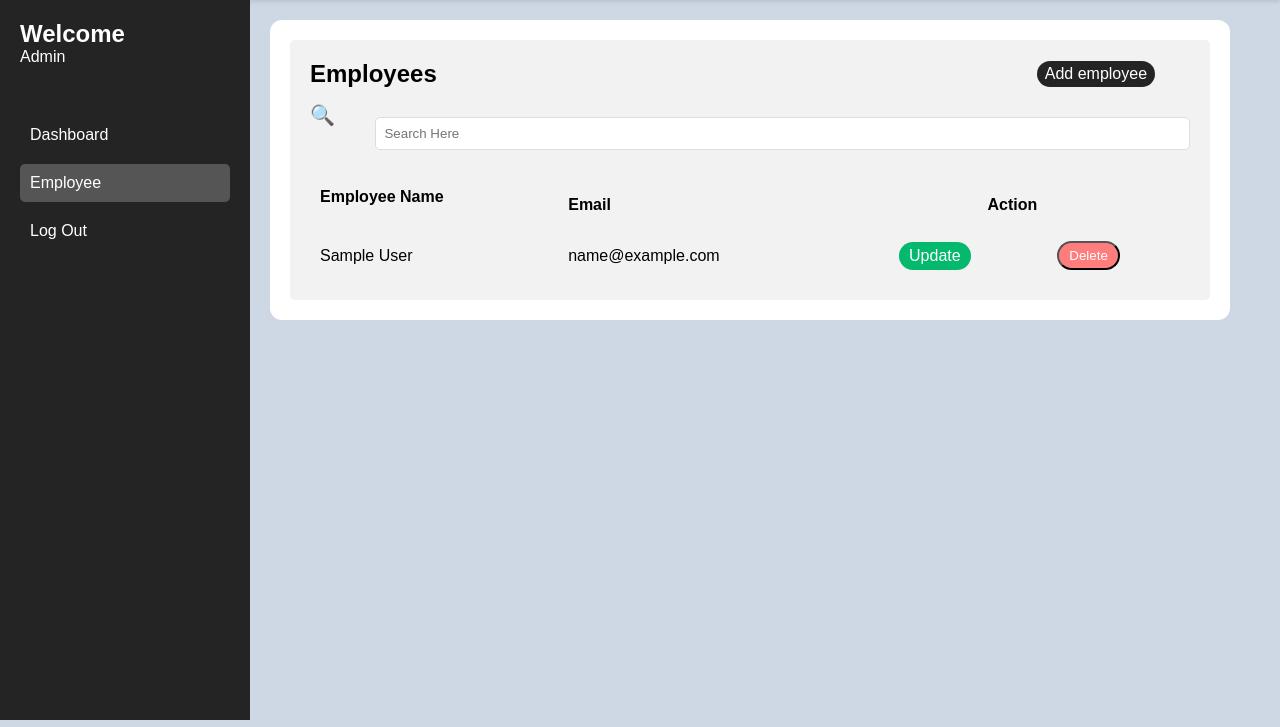
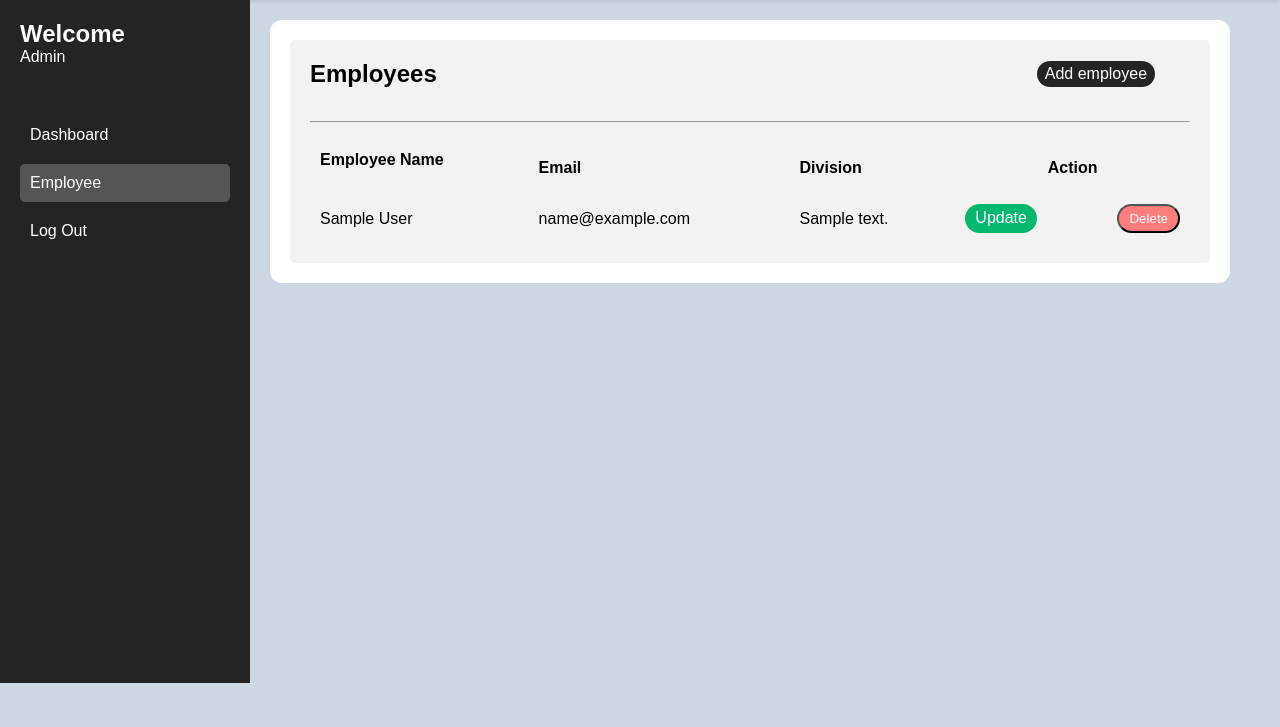
Before and after one commit to overlogic-universe/employee-management-system, a PHP site: page /employee in a window 1280 px wide. Shown: the part 73-800 px from the top of the page. Run offline with PHP 8.4, Linux system fonts and the light colour scheme; the visitor is signed in with stand-in values (Sample User, id 1); tables that the repository leaves empty or names only in its code hold one stand-in row (values such as "Sample post").

Commit message:
feat: add update & delete employee data

```diff
--- a/core/routes/web.php
+++ b/core/routes/web.php
@@ -19,5 +19,6 @@ Route::middleware('')->group(function () {
     Route::post('/edit-employee-process', [EmployeeController::class, "editEmployeeProcess"]);
     Route::get('/add-employee', [EmployeeController::class, "addEmployee"]);
     Route::post('/add-employee-process', [EmployeeController::class, "addEmployeeProcess"]);
+    Route::post('/delete-employee-process/{id}', [EmployeeController::class, "deleteEmployeeProcess"]);
     Route::get('/permission', [EmployeeController::class, "permission"]);
 });
--- a/features/employee/controllers/employee_controller.php
+++ b/features/employee/controllers/employee_controller.php
@@ -11,13 +11,15 @@ class EmployeeController
     public static function index()
     {
         $employees = EmployeeRepository::fetchEmployees();
-        return view("employee", "index", ['employees' => $employees]);
+        $divisions = DivisionRepository::fetchDivisions();
+        return view("employee", "index", ['employees' => $employees, 'divisions' => $divisions]);
     }
 
     public static function employee()
     {
         $employees = EmployeeRepository::fetchEmployees();
-        return view("employee", "employee", ['employees' => $employees]);
+        $divisions = DivisionRepository::fetchDivisions();
+        return view("employee", "employee", ['employees' => $employees, 'divisions' => $divisions]);
     }
 
     public static function addEmployee()
@@ -65,10 +67,9 @@ class EmployeeController
             $employee_name = $_POST['employee_name'];
             $division_id = $_POST['division_id'];
             $email = $_POST['email'];
-            $status = $_POST['status']; // tambahkan pengambilan status
 
-            if (!empty($employee_name) && !empty($division_id) && !empty($email) && !empty($status)) {
-                $employee = new Employee($employee_id, $employee_name, $division_id, $email, $status);
+            if (!empty($employee_name) && !empty($division_id) && !empty($email)) {
+                $employee = new Employee($employee_id, $employee_name, $division_id, $email, null);
                 if (EmployeeRepository::updateEmployee($employee)) {
                     header("Location: /employee");
                 } else {
@@ -82,6 +83,20 @@ class EmployeeController
         mysqli_close($conn);
     }
 
+    public static function deleteEmployeeProcess($id)
+    {
+        if ($_SERVER['REQUEST_METHOD'] === 'POST') {
+
+            // Memanggil method static delete pada class EmployeeRepository
+            // yang berisi query untuk melakukan delete
+            if (EmployeeRepository::deleteEmployee($id)) {
+                header("Location: /employee"); // Redirect ke halaman employee saat sukses
+            } else {
+                echo "Error: Unable to delete employee.";
+            }
+        }
+    }
+
     public static function permission()
     {
         return view("employee", "permission");
--- a/features/employee/models/employee_model.php
+++ b/features/employee/models/employee_model.php
@@ -15,7 +15,7 @@ class Employee
         $this->employee_name = $employee_name;
         $this->division_id = $division_id;
         $this->email = $email;
-        $this->status = $status; // Inisialisasi status
+        $this->status = $status;
     }
 
     // Getter untuk mendapatkan ID karyawan
--- a/features/employee/repositories/employee_repository.php
+++ b/features/employee/repositories/employee_repository.php
@@ -57,9 +57,21 @@ class EmployeeRepository
     public static function updateEmployee($employee)
     {
         global $conn;
-        $sql = "UPDATE employee SET employee_name = ?, division_id = ?, email = ?, status = ? WHERE employee_id = ?";
+        $sql = "UPDATE employee SET employee_name = ?, division_id = ?, email = ? WHERE employee_id = ?";
         $stmt = mysqli_prepare($conn, $sql);
-        mysqli_stmt_bind_param($stmt, "sissi", $employee->getName(), $employee->getDivisionId(), $employee->getEmail(), $employee->getStatus(), $employee->getId());
+        mysqli_stmt_bind_param($stmt, "sisi", $employee->getName(), $employee->getDivisionId(), $employee->getEmail(), $employee->getId());
+
+        $result = mysqli_stmt_execute($stmt);
+        mysqli_stmt_close($stmt);
+        return $result;
+    }
+
+    public static function deleteEmployee($id)
+    {
+        global $conn;
+        $sql = "DELETE FROM employee WHERE employee_id = ?";
+        $stmt = mysqli_prepare($conn, $sql);
+        mysqli_stmt_bind_param($stmt, "i", $id);
 
         $result = mysqli_stmt_execute($stmt);
         mysqli_stmt_close($stmt);
--- a/features/employee/styles/style.css
+++ b/features/employee/styles/style.css
@@ -112,6 +112,7 @@ body {
   background-color: #0f1322;
   color: #ffffff;
   text-decoration: none;
+  cursor: pointer;
 }
 
 .send-qr-btn {
@@ -121,6 +122,7 @@ body {
   background-color: #0f1322;
   color: #ffffff;
   text-decoration: none;
+  cursor: pointer;
 }
 
 .dashboard {
@@ -219,7 +221,7 @@ th {
   text-align: left;
 }
 .ac {
-  text-align: end;
+  text-align: center;
 }
 td .profile-pic {
   width: 30px;
--- a/features/employee/views/employee.php
+++ b/features/employee/views/employee.php
@@ -36,17 +36,20 @@
                     <h2>Employees</h2>
                     <a href="/add-employee" class="AddEmployee">Add employee</a>
                 </div>
-                <div class="search-bar">
+                <!-- <div class="search-bar">
                     <span class="icon">🔍</span>
                     <input type="text" placeholder="Search Here">
-                </div>
+                </div> -->
+                <br>
+                <hr>
+                <br>
 
                 <table>
                     <thead>
                         <tr>
                             <th class="emp">Employee Name</th>
                             <th class="dv">Email</th>
-                            <th class="ac"></th>
+                            <th class="dv">Division</th>
                             <th class="ac">Action</th>
                         </tr>
                     </thead>
@@ -56,9 +59,16 @@
                                 <td><?= htmlspecialchars($employee->getName()) ?></td>
                                 <td><?= htmlspecialchars($employee->getEmail()) ?></td>
                                 <td>
-                                <td><a href="/edit-employee/<?= $employee->getId() ?>" class="update">Update</a></td>
-                                <td>
-                                    <form action="/delete-employee" method="POST">
+                                    <?php foreach ($divisions as $division) : ?>
+                                        <?php if ($employee->getDivisionId() == $division->getId()) : ?>
+                                            <?= htmlspecialchars($division->getName()) ?>
+                                        <?php endif; ?>
+                                    <?php endforeach; ?>
+                                </td>
+
+                                <td style="display: flex; justify-content: space-between;">
+                                    <a href="/edit-employee/<?= $employee->getId() ?>" class="update">Update</a>
+                                    <form action="/delete-employee-process/<?= $employee->getId() ?>" method="POST">
                                         <button type="submit" class="delete">Delete</button>
                                     </form>
                                 </td>
```
Also changed, not shown: features/employee/views/index.php (+8 -0 lines).
